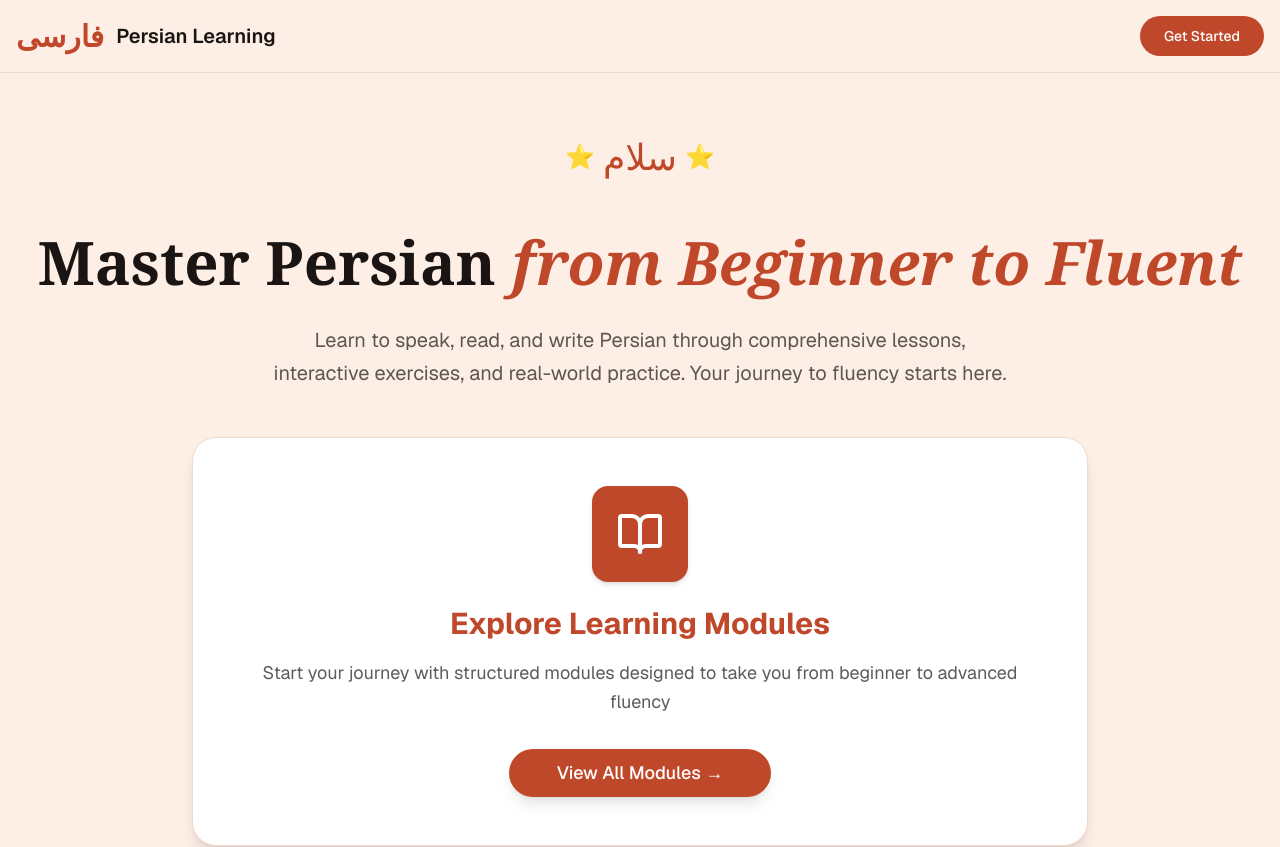
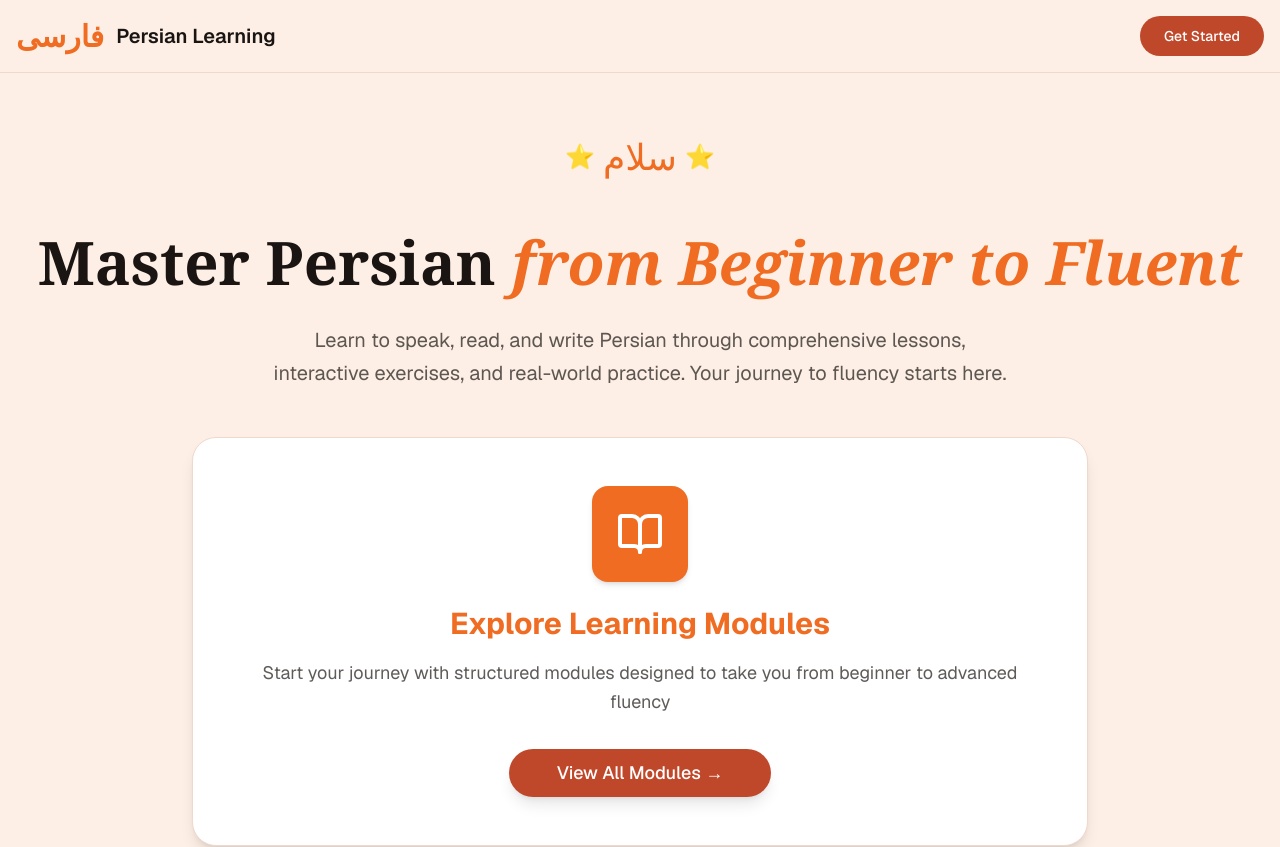
Before and after one commit to arianawarden-code/persian-learning-v3, a Next.js app: page / in a window 1280 px wide. Shown: the top 847 px of the page. Built offline with nearby package versions, Linux system fonts and the light colour scheme.

Commit message:
Update globals.css

```diff
--- a/app/globals.css
+++ b/app/globals.css
@@ -32,7 +32,7 @@
   --radius: 1rem;
 
   /* Updated Persian color tokens with warmer values */
-  --terracotta: 56% 0.16 35;
+  --terracotta: 68% 0.18 45;
   --coral: 56% 0.16 35;
   --gold: 65% 0.13 55;
   --cream: 96% 0.02 55;
@@ -43,7 +43,7 @@
   --charcoal: 20% 0.01 40;
   --sidebar: oklch(0.96 0.02 55);
   --sidebar-foreground: oklch(0.2 0.01 40);
-  --sidebar-primary: oklch(0.56 0.16 35);
+  --sidebar-primary: oklch(0.68 0.18 45);
   --sidebar-primary-foreground: oklch(1 0 0);
   --sidebar-accent: oklch(0.88 0.045 45);
   --sidebar-accent-foreground: oklch(0.56 0.16 35);
```
